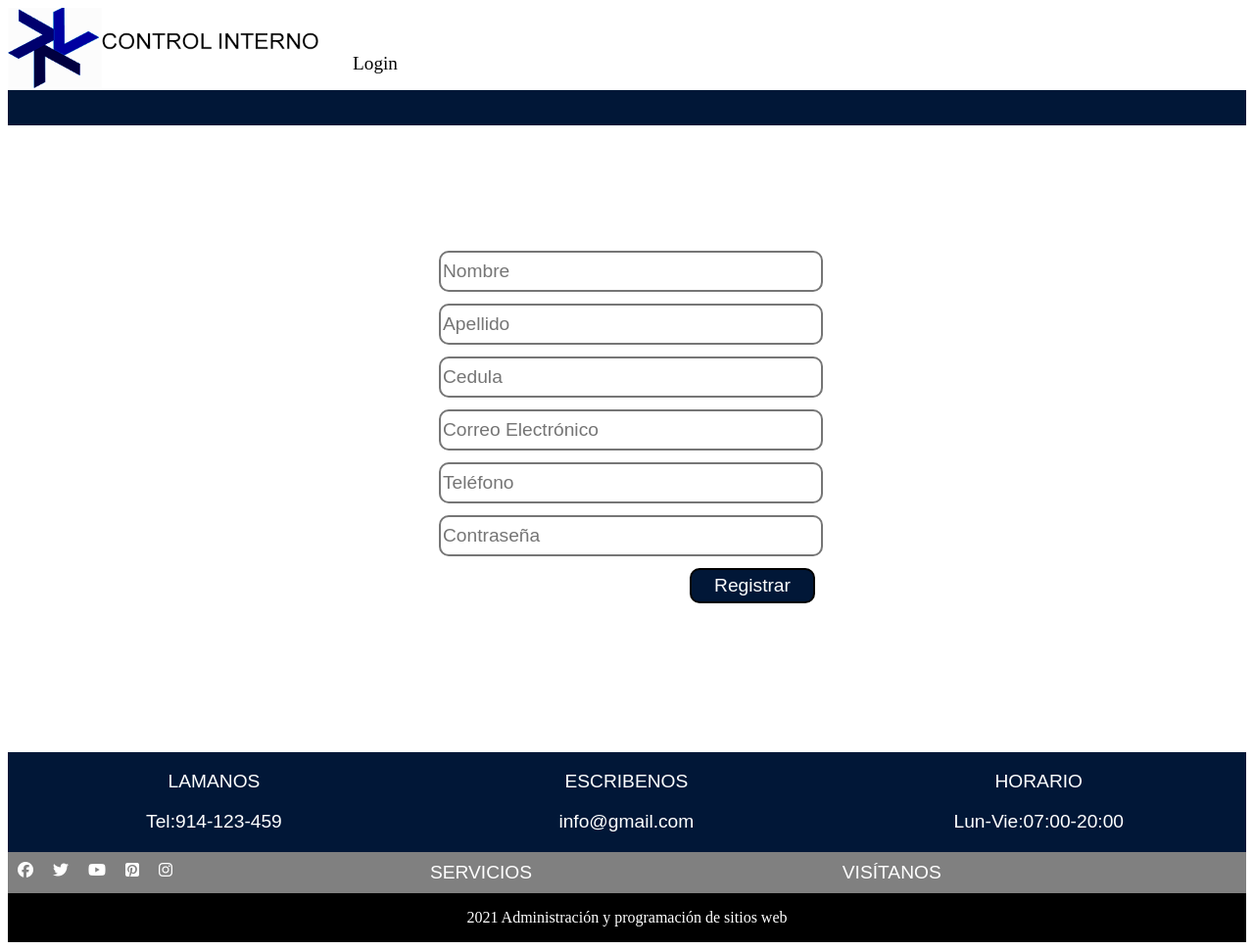
After one commit to AnthonyMora4/Control_Interno, a PHP site: page /ProyectoASPW/Registro.html in a window 1280 px wide. The commit adds this page. Shown: the whole page at 98% size. Run offline with PHP 8.4, Linux system fonts and the light colour scheme; some libraries are stand-ins or nearby versions.

Commit message:
Creacion de registro

```diff
--- /dev/null
+++ b/Registro.html
@@ -0,0 +1,116 @@
+<!DOCTYPE html>
+<html lang="es">
+<head>
+    <meta charset="UTF-8">
+    <meta http-equiv="X-UA-Compatible" content="IE=edge">
+    <meta name="viewport" content="width=device-width, initial-scale=1.0">
+    <title>Registro</title>
+    <link rel="stylesheet" href="css/Estilo_Base.css">
+    <script src="https://kit.fontawesome.com/a3388970f9.js" crossorigin="anonymous"></script>
+    <link rel="stylesheet" href="css/Estiloregistro.css">
+</head>
+<body>
+    <header>
+        <img src="img/logo1.png" alt="">
+        <ul class="menu">
+            <li>
+                <a href="">Login</a>
+            </li>
+        </ul>
+    </header>
+    <div class="LineaSuperior">
+        <br>
+        <br>
+    </div>
+    <section>
+        <form method="POST" action="php/Registro.php">
+        <input class="Entradas" type="text" id="nombre" name="nombre" placeholder="Nombre">
+        <br>
+        <br>
+        <br>
+        <input class="Entradas" type="text" id="apellido" name="apellido" placeholder="Apellido">
+        <br>
+        <br>
+        <br>
+        <input  class="Entradas" type="text" id="cedula" name="cedula" placeholder="Cedula">
+        <br>
+        <br>
+        <br>
+        <input  class="Entradas" type="text" id="correo" name="correo" placeholder="Correo Electrónico">
+        <br>
+        <br>
+        <br>
+        <input  class="Entradas" type="text" id="telefono" name="telefono" placeholder="Teléfono">
+        <br>
+        <br>
+        <br>
+        <input  class="Entradas" type="text" id="contra" name="contra" placeholder="Contraseña">
+        <br>
+        <br>
+        <br>
+        <input  class="Boton" type="submit" id="btnregistrar" name="btnregistrar" value="Registrar">
+        <br>
+        <br>
+        <br>
+        <br>
+        <br>
+        <br>
+        <br>
+        <br>
+        <br>
+        <br>
+        <br>
+        <br>
+        <br>
+         <br>
+         <br>
+         <br>
+         <br>
+         <br>
+         <br>
+         <br>
+         <br>
+         <br>
+         <br>
+         <br>
+         <br>
+         <br>
+        </form>
+    </section>
+    <footer>
+        <div class="FooterAzul">
+            <div class="alinear_izquierda">
+                <p class="P_letragrande">LAMANOS</p>
+                <p class="P_letrape">Tel:914-123-459</p>
+            </div>
+            <div class="alinear_centro">
+                <p class="P_letragrande">ESCRIBENOS</p>
+                <p class="P_letrape">info@gmail.com</p>
+            </div>
+            <div class="alinerar_derecha">
+                <p class="P_letragrande">HORARIO</p>
+                <p class="P_letrape">Lun-Vie:07:00-20:00</p>
+            </div>
+        </div>
+        <div class="FooterGris">
+            <div class="alinear_izquierda">
+                <i class="fab fa-facebook"></i>
+                <i class="fab fa-twitter"></i>
+                <i class="fab fa-youtube"></i>
+                <i class="fab fa-pinterest-square"></i>
+                <i class="fab fa-instagram"></i>
+            </div>
+            <div class="alinear_centro">
+                <p>SERVICIOS</p>
+            </div>
+            <div class="alinerar_derecha">
+                <P>VISÍTANOS</P>
+            </div>
+            <br>
+        </div>
+        <div class="FooterNegro">
+            <P>2021 Administración y programación de sitios web</P>
+        </div>
+    </footer>
+</body>
+</html>
--- /dev/null
+++ b/css/Estilo_Base.css
@@ -0,0 +1,103 @@
+header{/*header de la pagina*/
+    background-color: white;/*color blanco*/
+    height: 10%;/*alto del header*/
+    width: 100%;/*ancho del header*/
+    overflow: hidden;/*es para que todo el contenido permanezca dento de esa seccion del footer*/
+}
+header img{
+    float: left;/*alinea contenidos a la izquierda uno de otro*/
+}
+.menu{
+    list-style:none;/*quita los estilos de la lista*/
+	margin:0;/*pone el margen en 0*/
+	padding:0;/*espaciado en 0*/
+    position: relative;/*posiscion del contenido*/
+    top: 40px;/*mover arriba 40 pixeles*/
+}
+.menu li{
+    margin:2px;/*pone el margen en 2 para cada lista*/
+	padding:0; /*espaciado en 0*/
+    float:left;/*alinea contenidos a la izquierda uno de otro*/
+}
+
+.menu li a{
+    display:block;/*muestra todo en un bloke*/
+	width:100px;/*ancho*/
+	padding:4px 0;/*espaciado*/
+	text-decoration:none;/*ninguna decoracion en el texto*/
+	text-align:center;/*alineacion del texto*/
+	font-size:120%;/*tamanno de letra*/
+	color:#000000;/*color de letra del menu*/
+
+}
+.menu li a:hover{
+   background-color:#011737 ;
+   color: white;
+}
+.LineaSuperior{/*linea azul debajo del header*/
+    background-color:#011737 ;
+    width: 100%;/*ancho de la linea*/
+}
+section{/*parte central de la pagina*/
+    background-color: white;/*color de fondo*/
+    height: 80%;/*alto del section segun el body*/
+    width: 100%;/*ancho del section segun el body*/
+}
+.FooterAzul{/*parte azul del footer*/
+    background-color: #011737 ;/*fondo azul*/
+    text-align: center;/*alineacion del texto al centro para centrar todos los p*/
+    height: 10%;/*altura de la seccion azul del footer*/
+    color: white;/*color de letra */
+    overflow: hidden;/*es para que todo el contenido permanezca dento de esa seccion del footer*/
+}
+
+.FooterGris{/*parte gris del footer*/
+    background-color: grey;/*fondo gris*/
+    color: white;/*color de letra*/
+    overflow: hidden;/*es para que todo el contenido permanezca dento de esa seccion del footer*/
+}
+.FooterGris p{/*estilos para los parrafos del footer gris*/
+    display: table-cell;/*alinea los elementos como una fila*/
+    justify-content: center;/*para justificar el contenido al centro*/
+    align-items: center;/*alinear items al centro*/
+    padding: 10px;/*un espaciado de 10 pixeles*/
+    font-family: Arial;/*tipo de letra*/
+    font-size: 120%;/*tamanno de letra*/
+}
+.FooterGris i{/*estilos para los iconos del footer gris*/
+    display: table-cell;/*alinea los elementos como una fila*/
+    justify-content: center;/*para justificar el contenido al centro*/
+    align-items: center;/*alinear items al centro*/
+    padding: 10px;/*un espaciado de 10 pixeles*/
+}
+.FooterNegro{/*parte negra del footer*/
+    background-color: black;/*fondo negro*/
+    display: flex;/*vista tipo flex*/
+    justify-content: center;/*para justificar el contenido al centro*/
+    align-items: center;/*alinear items al centro*/
+    color: white;/*color de letra blanca*/
+}
+
+.alinear_izquierda {/*estilo para alinear contenidos del div en el footer azul*/
+    float:left;/*alinea contenidos a la izquierda uno de otro*/
+    width:33.3%;/*tamanno segun el footer azul*/
+}
+
+.alinear_centro {/*estilo para alinear contenidos del div en el footer azul*/
+    float:left;/*alinea contenidos a la izquierda uno de otro*/
+    width:33.3%;/*tamanno segun el footer azul*/
+}
+
+.alinerar_derecha {/*estilo para alinear contenidos del div en el footer azul*/
+    float:left;/*alinea contenidos a la izquierda uno de otro*/
+    width:33.3%;/*tamanno segun el footer azul*/
+}
+
+.P_letragrande{/*estilos para las letras grandes de los parros en el footer azul*/
+    font-family: Arial;/*tipo de letra*/
+    font-size: 120%;/*tamanno de letra*/
+}
+.P_letrape{/*estilos para las letras pequennas de los parros en el footer azul*/
+    font-family: Arial;/*tipo de letra*/
+    font-size: 120%;/*tamanno de letra*/
+}
--- /dev/null
+++ b/css/Estiloregistro.css
@@ -0,0 +1,28 @@
+section{
+    width: 100%;
+    height: 640px;
+}
+section .Entradas{
+   position: absolute;
+   left: 35%;
+   margin-top: 10%;
+   width: 30%;
+   height: 4.5%;
+   border-style: solid;
+   border-radius: 10px;
+   font-family: Arial;
+    font-size: 120%;
+}
+section .Boton{
+    position: absolute;
+    left: 55%;
+    margin-top: 10%;
+    width: 10%;
+    height: 4.5%;
+    border-style: solid;
+    border-radius: 10px;
+    font-family: Arial;
+    font-size: 120%;
+    color: white;
+    background-color: #011737;
+ }
--- a/includes/header.php
+++ b/includes/header.php
@@ -10,7 +10,7 @@
 </head>
 <body>
 	<nav class="menu">
-		<label class="logo">Control Interno</label>
+		<img src="img/logo1.png" alt="">
 		<ul class="menu_items">
 			<li class="active"><a href="#"> Inicio</a></li>
 		<li><a href="#">Gestión Area de aplicaión</a></li>
```
Also changed, not shown: php/Conexion.php (added, +15 -0 lines), php/Registro.php (added, +12 -0 lines), Registro.php (added).
